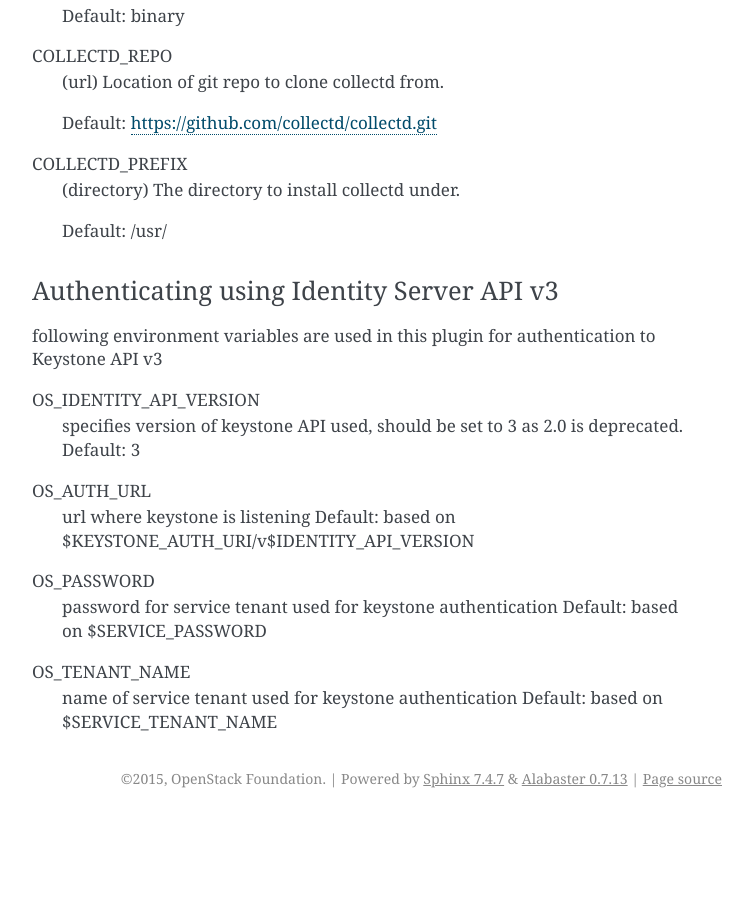
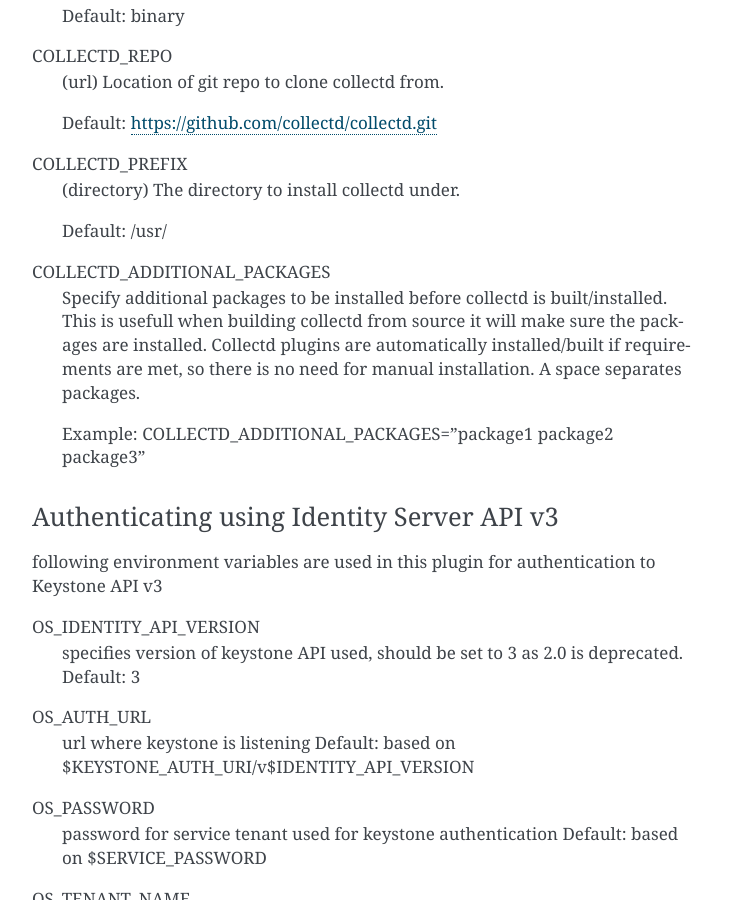
Before and after one commit to openstack-archive/collectd-openstack-plugins, a Sphinx documentation site: the page built from doc/source/usage.rst, in a window 1280 px wide and 900 px high, scrolled down 2478 px. Shown: the whole window, without its empty margins (388-1140 px from the left). Built offline with Sphinx 7.4.7, drawn with Linux system fonts in a browser that asks for light colours; pages that are not in the unit, such as notebooks, are missing from menus; before the commit the page ends 3296 px from its top, so only the background shows below that.

Commit message:
Add ADDITIONAL_REQS config option
   - Define requirements packages in settings.
   - Add COLLECTD_ADDITIONAL_PACKAGES variable.
   - User can define requirements to be installed by using the above
     variable in local.conf
   - Install system requirements and user defined requirements in
     libs/collectd.

Change-Id: If5883aa585be4c6a42e8ffbee9a59ad80de765ae
Closes-Bug: #1675120

```diff
--- a/doc/source/usage.rst
+++ b/doc/source/usage.rst
@@ -130,6 +130,15 @@
 
     Default: /usr/
 
+COLLECTD_ADDITIONAL_PACKAGES
+    Specify additional packages to be installed before collectd is
+    built/installed. This is usefull when building collectd from source it
+    will make sure the packages are installed. Collectd plugins are
+    automatically installed/built if requirements are met, so there is no need
+    for manual installation. A space separates packages.
+
+    Example: COLLECTD_ADDITIONAL_PACKAGES="package1 package2 package3"
+
 
 Authenticating using Identity Server API v3
 ===========================================
```
Also changed, not shown: doc/source/devstackGSG.rst (+11 -0 lines), 2 other files.
